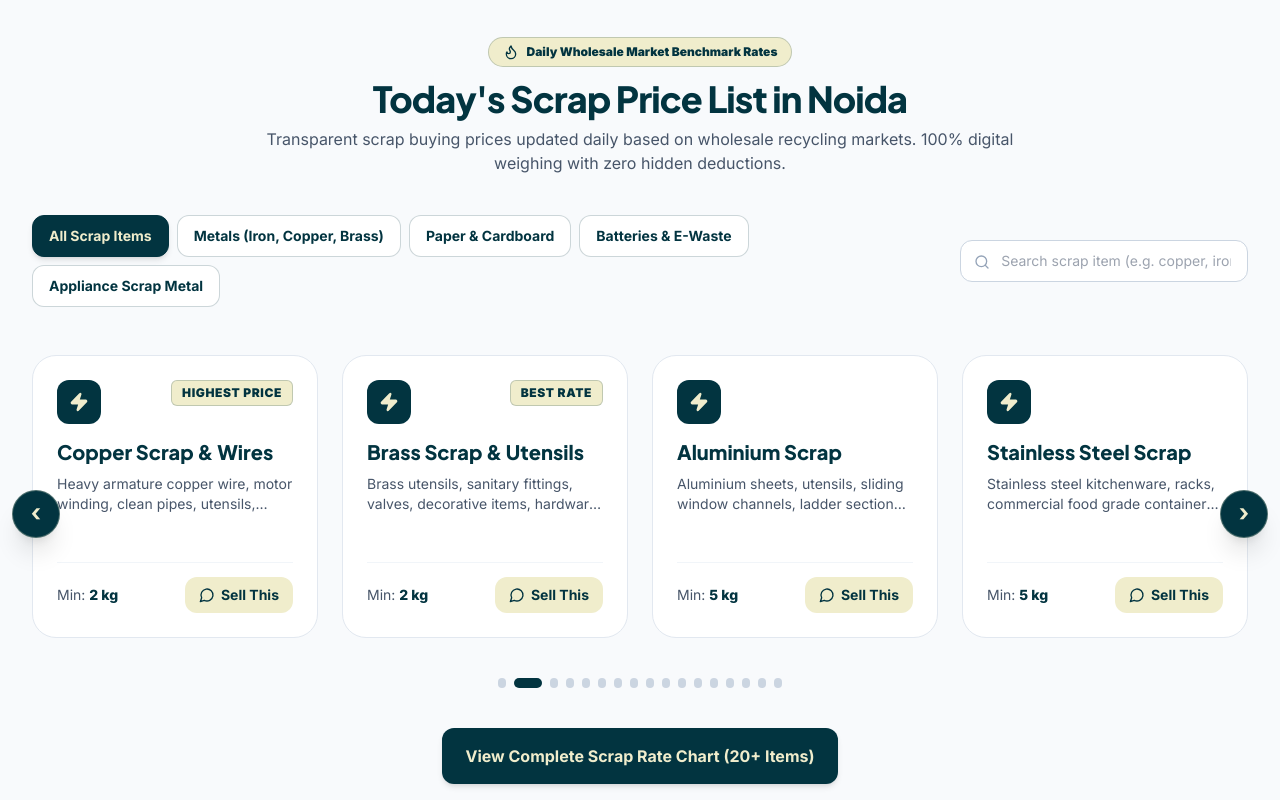
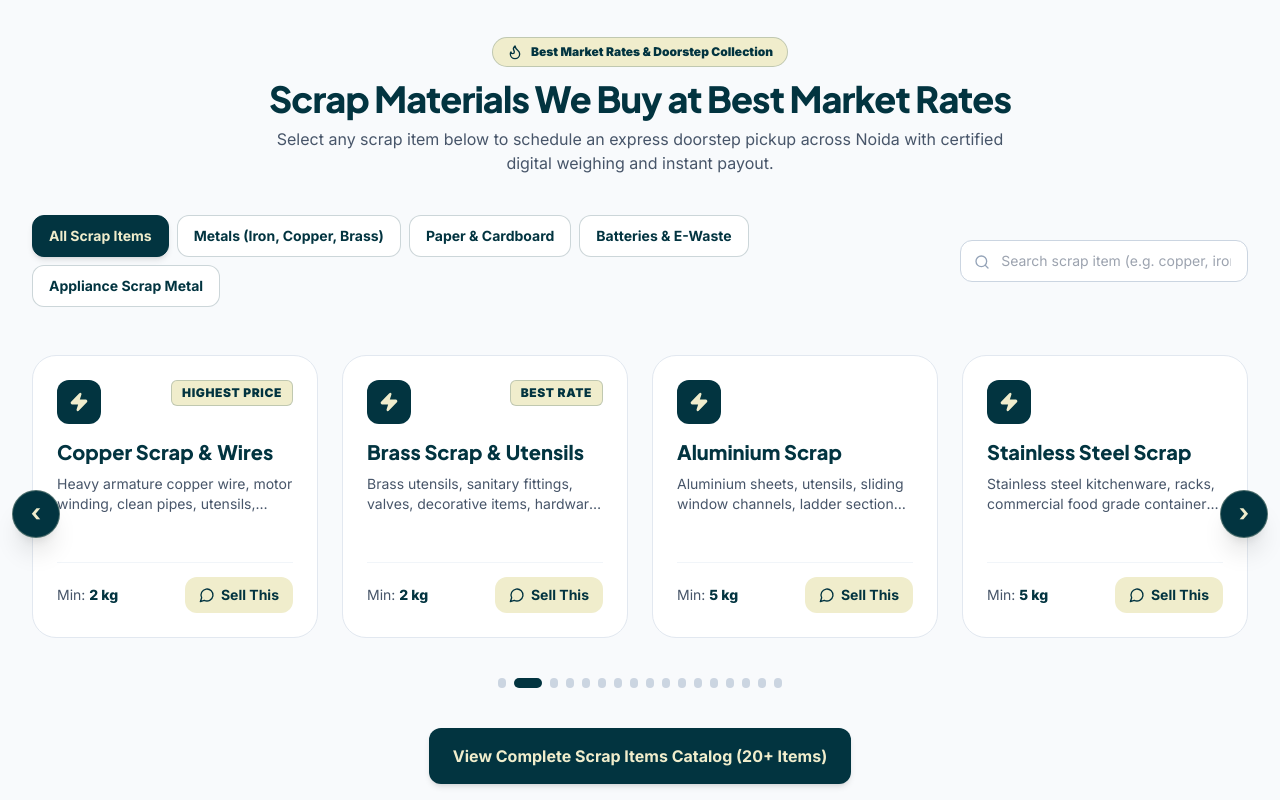
Before and after one commit to MalikKabadhiwala/MalikKabadiWalaAllScrap, a Next.js app: page / in a window 1280 px wide. Shown: the part 6020-6820 px from the top of the page. Built offline with nearby package versions, Linux system fonts and the light colour scheme.

Commit message:
Update section heading to Scrap Materials We Buy at Best Market Rates

```diff
--- a/src/components/RatesTable.jsx
+++ b/src/components/RatesTable.jsx
@@ -117,13 +117,13 @@ export default function RatesTable({ isFullPage = false }) {
         <div className="text-center max-w-3xl mx-auto mb-8 sm:mb-10">
           <div className="inline-flex items-center space-x-2 px-3.5 py-1.5 rounded-full bg-[#f0edcc] text-[#023440] text-xs font-black mb-3 border border-[#023440]/20">
             <Flame className="w-4 h-4 text-[#023440]" />
-            <span>Daily Wholesale Market Benchmark Rates</span>
+            <span>Best Market Rates & Doorstep Collection</span>
           </div>
           <h2 className="text-2xl sm:text-4xl font-extrabold text-[#023440] tracking-tight font-heading">
-            Today's Scrap Price List in Noida
+            Scrap Materials We Buy at Best Market Rates
           </h2>
           <p className="text-slate-600 text-xs sm:text-base mt-2">
-            Transparent scrap buying prices updated daily based on wholesale recycling markets. 100% digital weighing with zero hidden deductions.
+            Select any scrap item below to schedule an express doorstep pickup across Noida with certified digital weighing and instant payout.
           </p>
         </div>
 
@@ -283,7 +283,7 @@ export default function RatesTable({ isFullPage = false }) {
               href="/rates"
               className="inline-flex items-center justify-center px-6 py-3.5 sm:py-4 rounded-xl bg-[#023440] text-[#f0edcc] hover:bg-[#054756] font-bold text-sm sm:text-base transition-all shadow-md"
             >
-              <span>View Complete Scrap Rate Chart (20+ Items)</span>
+              <span>View Complete Scrap Items Catalog (20+ Items)</span>
             </a>
           </div>
         )}
```
